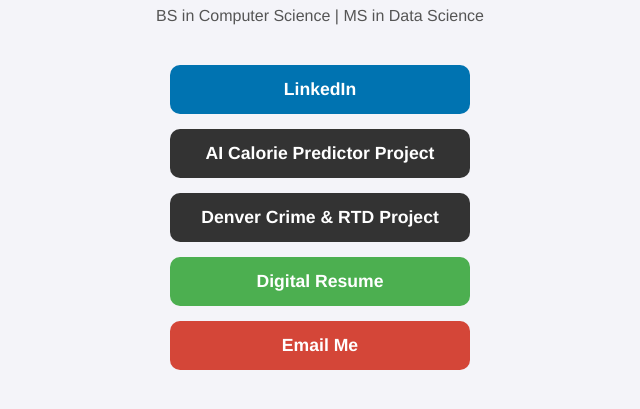
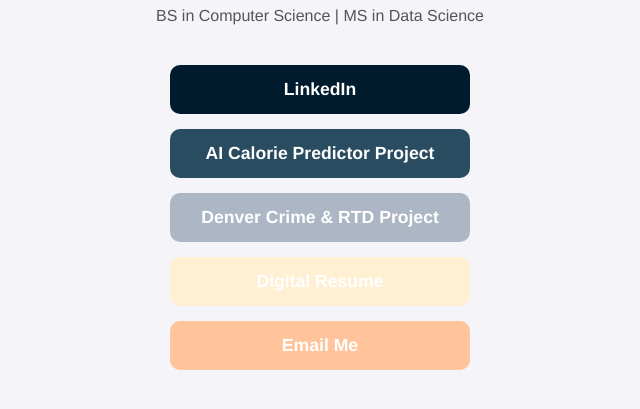
Before and after one commit to PaulLintzen/resume-landing, a plain HTML site: page index.html in a window 1280 px wide. Shown: the part 305-714 px from the top of the page, without its empty margins (320-960 px from the left). Drawn offline with Linux system fonts and the light colour scheme.

Commit message:
Update index.html

```diff
--- a/index.html
+++ b/index.html
@@ -57,10 +57,11 @@
         box-shadow: 0 4px 12px rgba(0,0,0,0.2);
     }
 
-    a.linkedin { background: #0073b1; }
-    a.github { background: #333; }
-    a.email { background: #d44638; }
-    a.resume { background: #4CAF50; }
+    a.linkedin { background: #001b2e; }
+    a.github { background: #294C60; }
+    a.github2 { background: #ADB6C4; }
+    a.resume { background: #FFEFD3; }
+    a.email { background: #FFC49B; }
 
     @media (max-width: 400px) {
         h1 { font-size: 1.5em; }
@@ -84,7 +85,7 @@
 <div class="buttons">
     <a href="https://www.linkedin.com/in/paul-lintzen/" class="button linkedin" target="_blank">LinkedIn</a>
     <a href="https://github.com/PaulLintzen/image-calorie-predictor.git" class="button github" target="_blank">AI Calorie Predictor Project</a>
-    <a href="project-map.html" class="button github" target="_blank">Denver Crime & RTD Project</a>
+    <a href="project-map.html" class="button github2" target="_blank">Denver Crime & RTD Project</a>
     <a href="resumev2.pdf" class="button resume" target="_blank">Digital Resume</a>
     <a href="mailto:paul_lintzen@mines.edu" class="button email">Email Me</a>
 </div>
```
